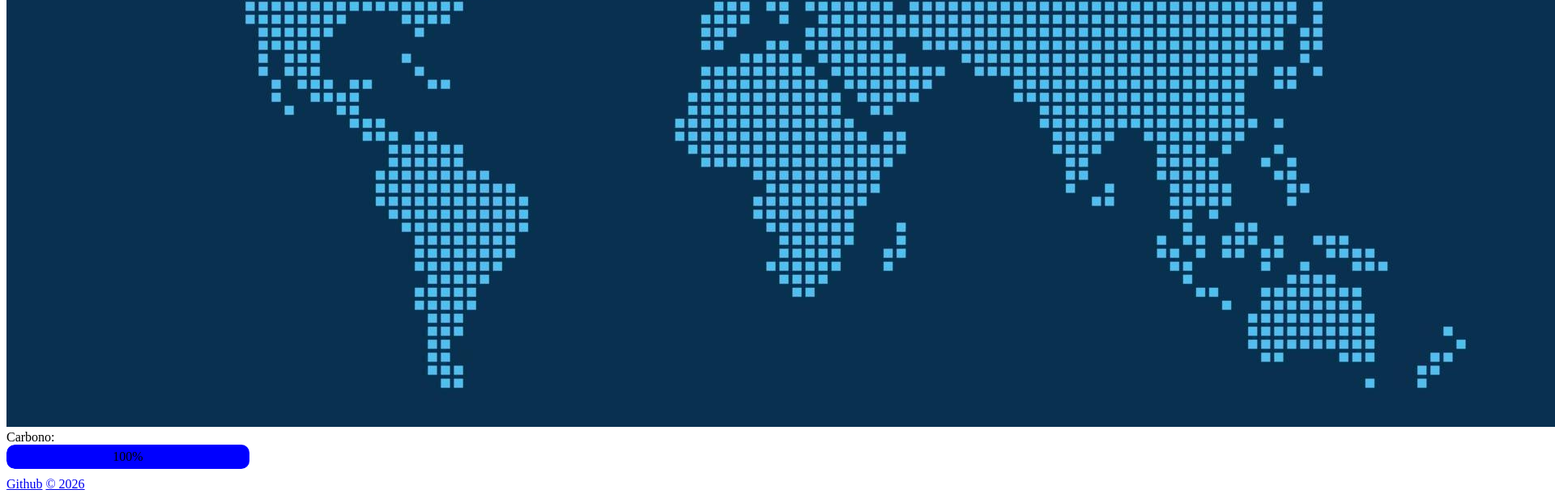
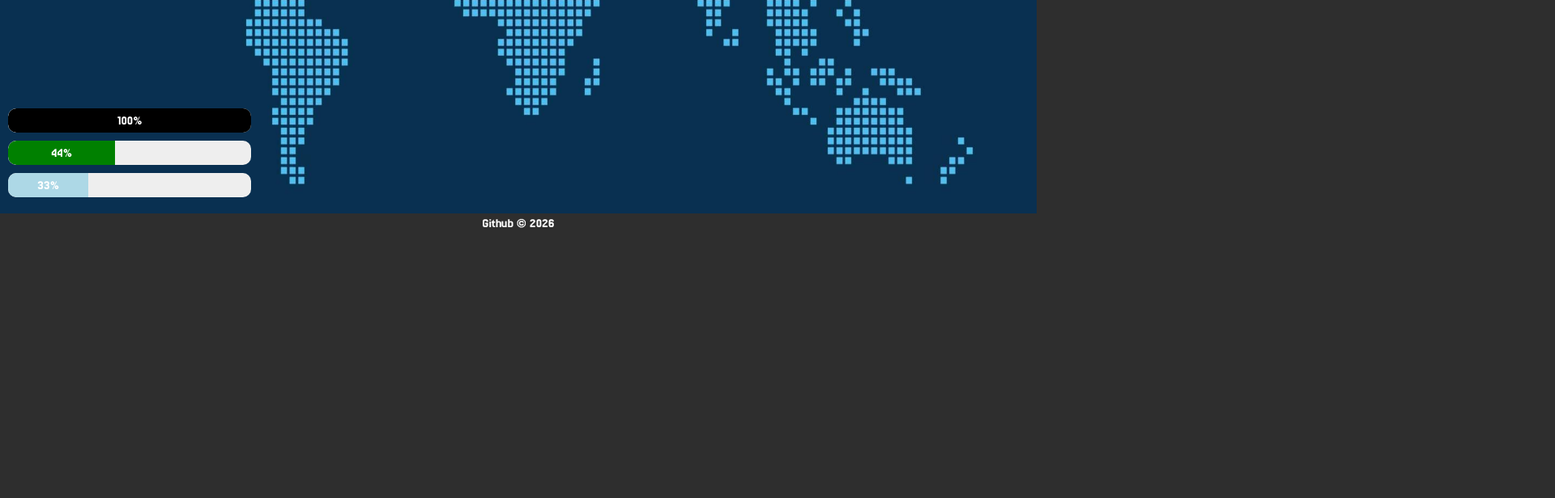
Before and after one commit to ViajanteDoShopping/Carbon-Decremental, a plain HTML site: page index.html in a window 1280 px wide. Shown: the part 512-1128 px from the top of the page at 81% size, 1920 px wide, since content can reach past the window. After the commit the page ends 800 px from the top, so only its background shows below. Drawn offline with Linux system fonts and the light colour scheme.

Commit message:
opa! esse daqui é o update 3. fizemos um adjuste na tela, trocamos de cor, fizemos as barras money,research. e adicinamos uma nova fonte.

```diff
--- a/index.html
+++ b/index.html
@@ -1,6 +1,7 @@
 <!doctype html>
 <html lang="pt-br">
   <head>
+    <link rel="stylesheet" href="src/css/reset.css" />
     <link rel="stylesheet" href="src/css/styles.css" />
     <meta charset="UTF-8" />
     <meta name="viewport" content="width=device-width, initial-scale=1.0" />
@@ -14,12 +15,21 @@
     <main>
       <section id="control_panel">
         <!--tudo oque voce vai escrever vai estar aqui no painel de controle-->
-        <img src="assets/sprites/map.jpg" alt="Mapa Mundial" />
+        <img id="world_map" src="assets/sprites/map.jpg" alt="Mapa Mundial" />
 
-        <span class="label">Carbono:</span>
-        <div class="score-container">
+        <div id="score_containers">
           <!--tudo oque voce vai escrever vai estar aqui no container de pontos-->
-          <div id="carbon_bar">0%</div>
+          <div class="score-container">
+            <div class="scorebar" id="carbon_bar">0%</div>
+          </div>
+          <!--tudo oque voce escrever vai estar nos dinheiros🤑-->
+          <div class="score-container">
+            <div class="scorebar" id="money_bar">0%</div>
+          </div>
+          <!--aqui vão ser os pontos de pesquisa, elas precisam de dinheiro.-->
+          <div class="score-container">
+            <div class="scorebar" id="research_bar">0%</div>
+          </div>
         </div>
       </section>
 
--- /dev/null
+++ b/src/css/reset.css
@@ -0,0 +1,81 @@
+@font-face {
+  font-family: "jersey";
+  src: url(../../assets/fonts/Jersey25-Regular.ttf);
+}
+
+/* 1. Use a more-intuitive box-sizing model */
+*,
+*::before,
+*::after {
+  box-sizing: border-box;
+}
+
+/* 2. Remove default margin */
+*:not(dialog) {
+  margin: 0;
+}
+
+/* 3. Enable keyword animations */
+@media (prefers-reduced-motion: no-preference) {
+  html {
+    interpolate-size: allow-keywords;
+  }
+}
+
+body {
+  font-family: "jersey";
+  /* 4. Increase line-height */
+  line-height: 1.5;
+  /* 5. Improve text rendering */
+  -webkit-font-smoothing: antialiased;
+}
+
+/* 6. Improve media defaults */
+img,
+picture,
+video,
+canvas,
+svg {
+  display: block;
+  max-width: 100%;
+}
+
+/* 7. Inherit fonts for form controls */
+input,
+button,
+textarea,
+select {
+  font: inherit;
+}
+
+/* 8. Avoid text overflows */
+p,
+h1,
+h2,
+h3,
+h4,
+h5,
+h6 {
+  overflow-wrap: break-word;
+}
+
+/* 9. Improve line wrapping */
+p {
+  text-wrap: pretty;
+}
+h1,
+h2,
+h3,
+h4,
+h5,
+h6 {
+  text-wrap: balance;
+}
+
+/*
+  10. Create a root stacking context
+*/
+#root,
+#__next {
+  isolation: isolate;
+}
--- a/src/css/styles.css
+++ b/src/css/styles.css
@@ -1,3 +1,28 @@
+body {
+  background-color: #2e2e2e;
+  height: 100vh;
+}
+
+h1 {
+  color: white;
+  text-align: center;
+}
+
+#control_panel {
+  position: relative;
+}
+
+#world_map {
+  width: 100%;
+  height: calc(100vh - 72px);
+}
+
+#score_containers {
+  position: absolute;
+  bottom: 10px;
+  left: 10px;
+}
+
 .score-container {
   width: 300px;
   background-color: #eee;
@@ -6,13 +31,34 @@
   margin-bottom: 10px;
 }
 
-#carbon_bar {
+.scorebar {
   height: 30px;
   width: 0%;
-  background-color: blue;
+  background-color: black;
   text-align: center;
-  color: rgb(0, 0, 0);
+  color: white;
   line-height: 30px;
   border-radius: 10px 0 0 10px;
   transition: width 0.5s;
 }
+
+#carbon_bar {
+  background-color: black;
+}
+
+#money_bar {
+  background-color: green;
+}
+
+#research_bar {
+  background-color: lightblue;
+}
+
+footer {
+  text-align: center;
+}
+
+footer a {
+  color: white;
+  text-decoration: none;
+}
--- a/src/js/script.js
+++ b/src/js/script.js
@@ -1,11 +1,17 @@
-let score = 100;
-const maxScore = 100;
+let carbonScore = 100;
+let moneyScore = 44;
+let researchScore = 33;
+
 const carbonBar = document.getElementById("carbon_bar");
+const moneyBar = document.getElementById("money_bar");
+const researchBar = document.getElementById("research_bar");
 
-function updateCarbonBar() {
-  if (score > 100) score = 100;
-  carbonBar.style.width = score + "%";
-  carbonBar.textContent = score + "%";
+function updateBar(score, bar, limit) {
+  if (score > limit) score = limit;
+  bar.style.width = score + "%";
+  bar.textContent = score + "%";
 }
 
-updateCarbonBar();
+updateBar(carbonScore, carbonBar, 100);
+updateBar(moneyScore, moneyBar, 100);
+updateBar(researchScore, researchBar, 100);
```
Also changed, not shown: assets/fonts/Jersey25-Regular.ttf (added).
